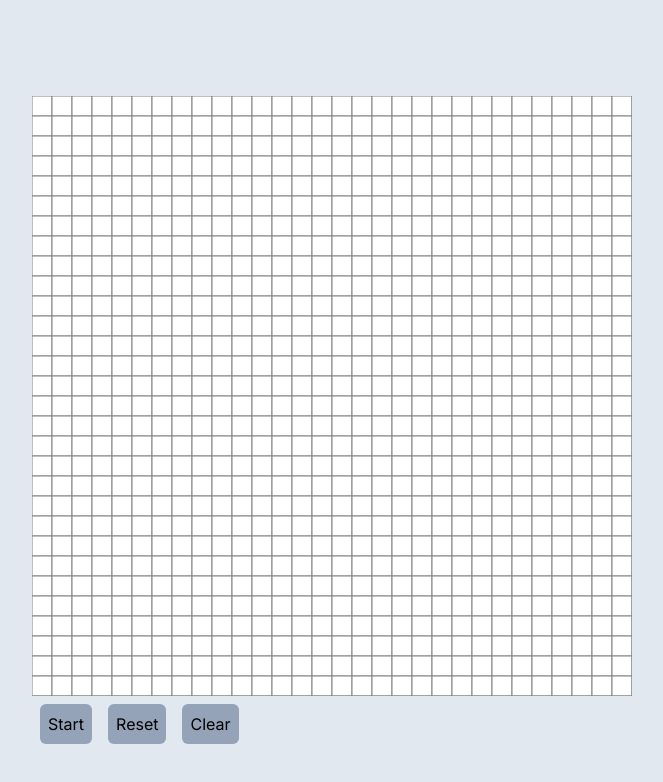
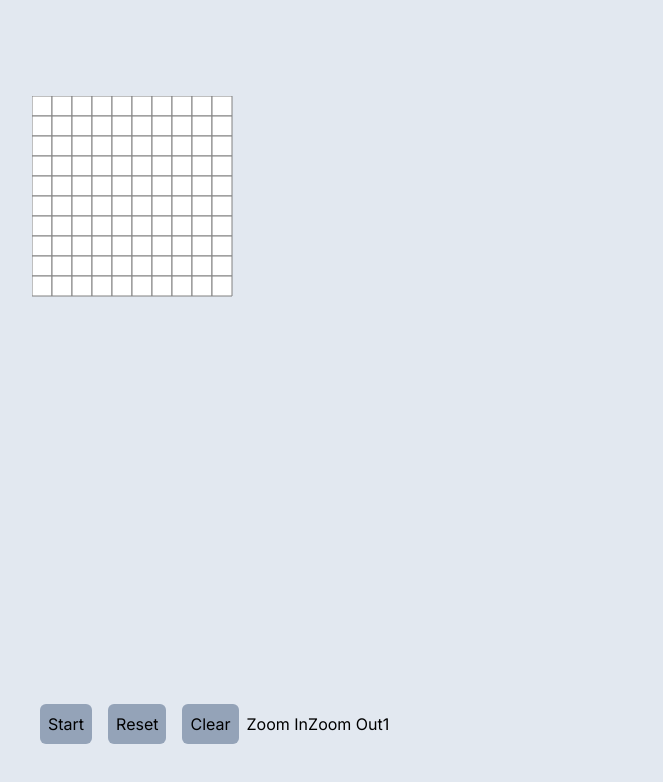
Before and after one commit to Brandon-Perry/GameOfLife, a Next.js app in the folder client/: page / in a window 1280 px wide. Shown: the top 782 px of the page, without its empty margins (308-971 px from the left). Built offline with nearby package versions, Linux system fonts and the light colour scheme.

Commit message:
got a demo of zoom working

```diff
--- a/client/src/components/board/Board.tsx
+++ b/client/src/components/board/Board.tsx
@@ -7,7 +7,7 @@ import { Group, Layer, Rect, Stage } from "react-konva";
 
 export default function Board() {
   const { boardState, boardDispatch, cacheBoard, loadCachedBoard } =
-    useBoardState(35);
+    useBoardState(10);
 
   const { startPaint, onPaint, stopPaint } = usePaint((coord: Coord) =>
     boardDispatch({ action: "toggle", payload: { coord } }),
@@ -15,6 +15,9 @@ export default function Board() {
 
   // tells UI elements if game is playing
   const [isPlaying, setIsPlaying] = useState<boolean>(false);
+
+  //
+  const [zoomFactor, setZoomFactor] = useState<number>(1);
 
   // stores id for shutting down setInterval for game loop
   const intervalRef = useRef<ReturnType<typeof setInterval> | null>(null);
@@ -68,16 +71,16 @@ export default function Board() {
   return (
     <div onMouseLeave={stopPaint}>
       <Stage height={600} width={600}>
-        <Layer height={400} width={400}>
+        <Layer height={400 * zoomFactor} width={400 * zoomFactor}>
           {boardState.map((row, y) => (
             <Group>
               {row.map((state, x) => (
                 <Rect
-                  height={20}
-                  width={20}
+                  height={20 * zoomFactor}
+                  width={20 * zoomFactor}
                   fill={state ? "black" : "white"}
-                  x={20 * x}
-                  y={20 * y}
+                  x={20 * x * zoomFactor}
+                  y={20 * y * zoomFactor}
                   stroke={"gray"}
                   strokeWidth={1}
                   onClick={() =>
@@ -124,6 +127,14 @@ export default function Board() {
       >
         Clear
       </button>
+
+      <button onClick={() => setZoomFactor((curr) => curr + 0.2)}>
+        Zoom In
+      </button>
+      <button onClick={() => setZoomFactor((curr) => curr - 0.2)}>
+        Zoom Out
+      </button>
+      <text>{zoomFactor}</text>
     </div>
   );
 }
```
